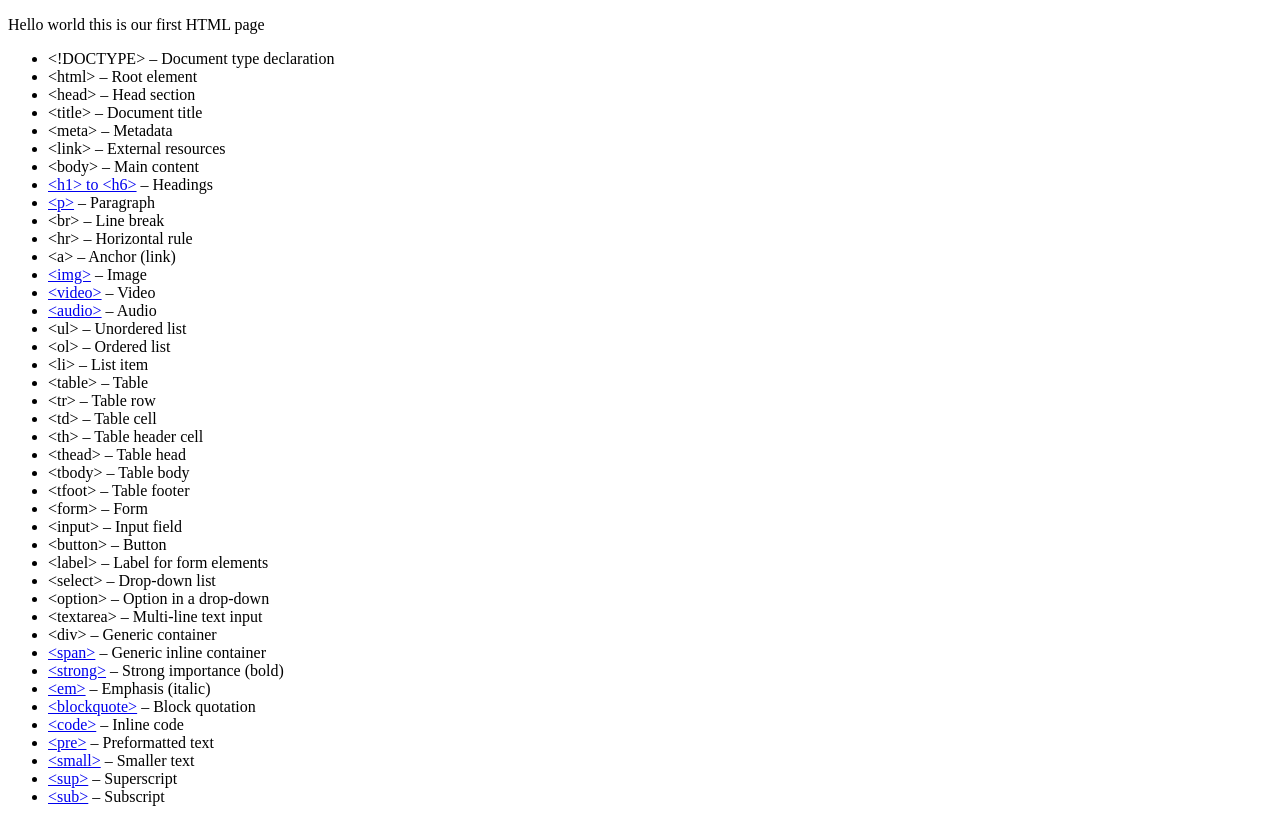
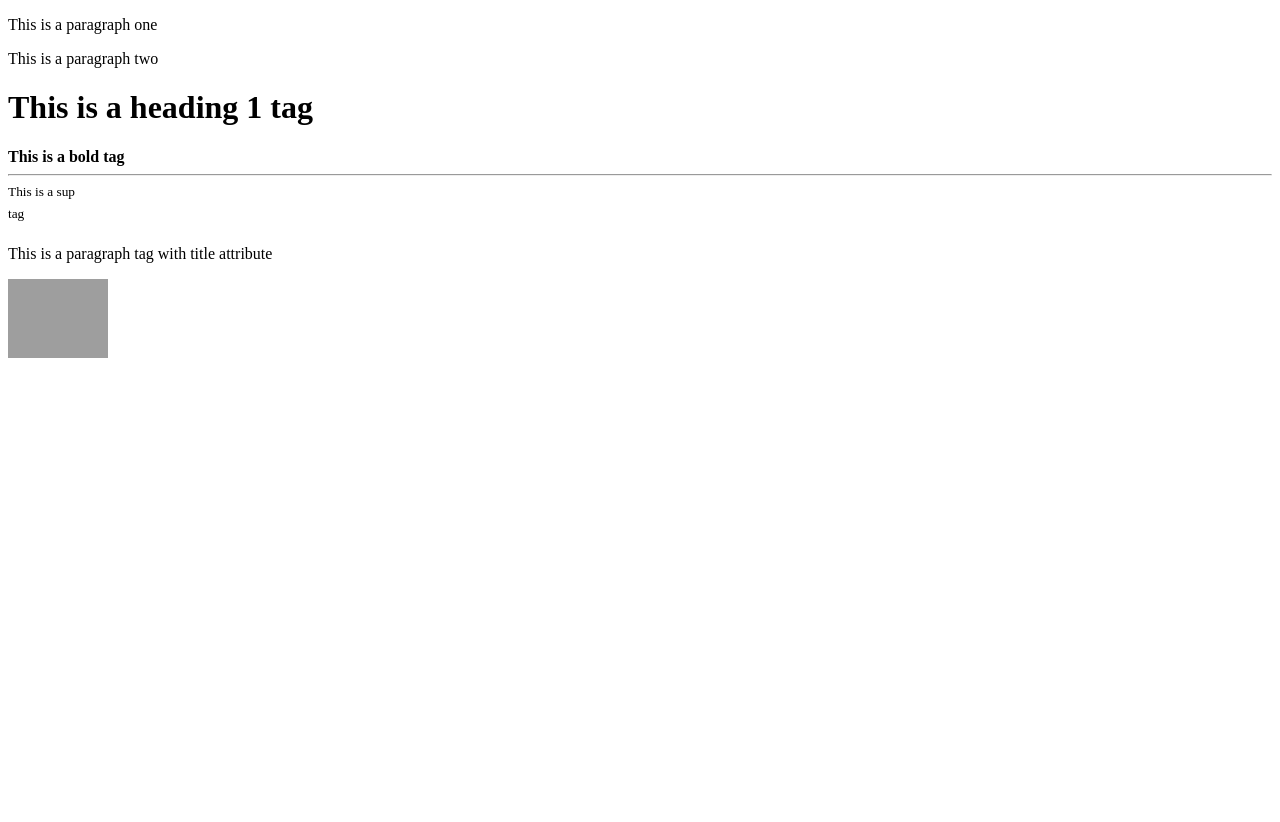
Before and after one commit to jeremiah-olisa/FullstackClass, a plain HTML site: page index.html in a window 1280 px wide. After the commit the page ends 800 px from the top, so only its background shows below. Drawn offline with Linux system fonts and the light colour scheme; grey boxes are pictures that could not be loaded.

Commit message:
Refactor index.html to update title and content structure; remove media.html and typography.html files along with associated assets.

```diff
--- a/index.html
+++ b/index.html
@@ -1,54 +1,20 @@
 <!DOCTYPE html>
 <html>
   <head>
-    <title>Our First HTML Page</title>
+    <title>First HTML Class</title>
   </head>
+  <body>
+    <p>This is a paragraph one</p>
+    <p>This is a paragraph two</p>
+    <h1>This is a heading 1 tag</h1>
+    <b>This is a bold tag</b>
+    <hr />
+    <sup>This is a sup <br />tag</sup>
+    <br />
+    <p title="This a tag with a title">
+      This is a paragraph tag with title attribute
+    </p>
 
-  <body>
-    <p style="">Hello world this is our first HTML page</p>
-    <ul>
-      <li>&lt;!DOCTYPE&gt; – Document type declaration</li>
-      <li>&lt;html&gt; – Root element</li>
-      <li>&lt;head&gt; – Head section</li>
-      <li>&lt;title&gt; – Document title</li>
-      <li>&lt;meta&gt; – Metadata</li>
-      <li>&lt;link&gt; – External resources</li>
-      <li>&lt;body&gt; – Main content</li>
-      <li><a href="./typography.html">&lt;h1&gt; to &lt;h6&gt;</a> – Headings</li>
-      <li><a href="./typography.html">&lt;p&gt;</a> – Paragraph</li>
-      <li>&lt;br&gt; – Line break</li>
-      <li>&lt;hr&gt; – Horizontal rule</li>
-      <li>&lt;a&gt; – Anchor (link)</li>
-      <li><a href="./media.html">&lt;img&gt;</a> – Image</li>
-      <li><a href="./media.html">&lt;video&gt;</a> – Video</li>
-      <li><a href="./media.html">&lt;audio&gt;</a> – Audio</li>
-      <li>&lt;ul&gt; – Unordered list</li>
-      <li>&lt;ol&gt; – Ordered list</li>
-      <li>&lt;li&gt; – List item</li>
-      <li>&lt;table&gt; – Table</li>
-      <li>&lt;tr&gt; – Table row</li>
-      <li>&lt;td&gt; – Table cell</li>
-      <li>&lt;th&gt; – Table header cell</li>
-      <li>&lt;thead&gt; – Table head</li>
-      <li>&lt;tbody&gt; – Table body</li>
-      <li>&lt;tfoot&gt; – Table footer</li>
-      <li>&lt;form&gt; – Form</li>
-      <li>&lt;input&gt; – Input field</li>
-      <li>&lt;button&gt; – Button</li>
-      <li>&lt;label&gt; – Label for form elements</li>
-      <li>&lt;select&gt; – Drop-down list</li>
-      <li>&lt;option&gt; – Option in a drop-down</li>
-      <li>&lt;textarea&gt; – Multi-line text input</li>
-      <li>&lt;div&gt; – Generic container</li>
-      <li><a href="./typography.html">&lt;span&gt;</a> – Generic inline container</li>
-      <li><a href="./typography.html">&lt;strong&gt;</a> – Strong importance (bold)</li>
-      <li><a href="./typography.html">&lt;em&gt;</a> – Emphasis (italic)</li>
-      <li><a href="./typography.html">&lt;blockquote&gt;</a> – Block quotation</li>
-      <li><a href="./typography.html">&lt;code&gt;</a> – Inline code</li>
-      <li><a href="./typography.html">&lt;pre&gt;</a> – Preformatted text</li>
-      <li><a href="./typography.html">&lt;small&gt;</a> – Smaller text</li>
-      <li><a href="./typography.html">&lt;sup&gt;</a> – Superscript</li>
-      <li><a href="./typography.html">&lt;sub&gt;</a> – Subscript</li>
-    </ul>
+    <img src="./assets/bmw-m5.jpg" width="100px" height="79px" />
   </body>
 </html>
```
Also changed, not shown: media.html (deleted, +0 -32 lines), typography.html (deleted, +0 -30 lines), 2 other files.
